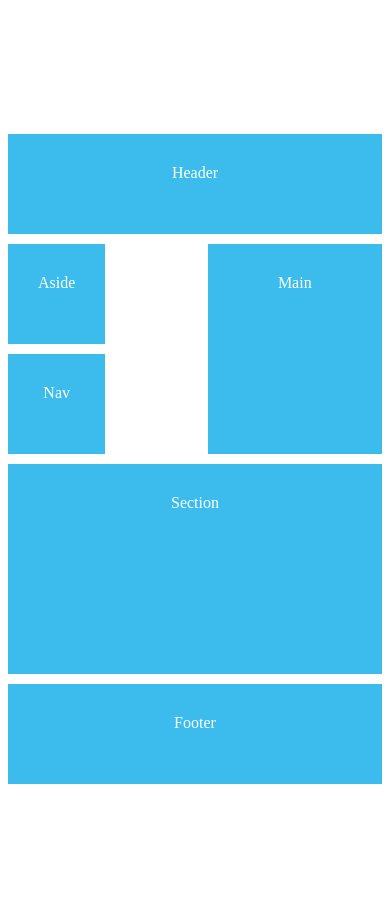
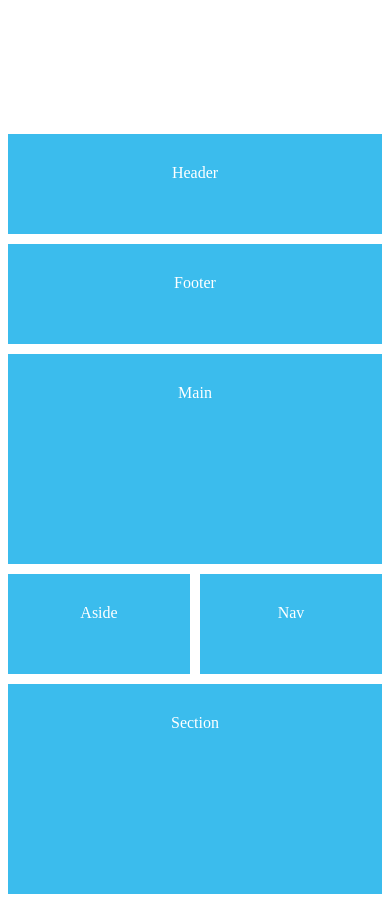
Before and after one commit to mchltkczk/Grid, a plain HTML site: page index.html in a window 390 px wide. Before the commit the page ends 844 px from the top, so only its background shows below. Drawn offline with Linux system fonts and the light colour scheme.

Commit message:
Added responsive CSS grid for mobile & desktop

```diff
--- a/index.html
+++ b/index.html
@@ -39,6 +39,23 @@ Latest commit 7720ccf on 15 Sep 2017
 			font-family: 'Nunito Semibold';
 			text-align: center;
 		}
+        #content{
+			display: grid;
+			grid-template-columns: repeat(4, 1fr);
+			grid-auto-rows: minmax(100px, auto);
+			grid-gap: 10px;
+			max-width: 960px;
+			margin: 0 auto;
+            grid-template-areas:
+                "header header header header"
+                "footer footer footer footer"
+                "main main main main"
+                "main main main main"
+                "aside aside nav nav"
+                "section section section section"
+                "section section section section";
+		        }
+        @media screen and (min-width: 760px) {
 		#content{
 			display: grid;
 			grid-template-columns: repeat(4, 1fr);
@@ -48,12 +65,13 @@ Latest commit 7720ccf on 15 Sep 2017
 			margin: 0 auto;
             grid-template-areas:
                 "header header header header"
-                "aside . main main"
-                "nav . main main"
+                "aside aside main main"
+                "nav nav main main"
                 "section section section section"
                 "section section section section"
                 "footer footer footer footer";
-		}
+		        }
+            }
 		#content > *{
 			background: #3bbced;
 			padding: 30px;
```
